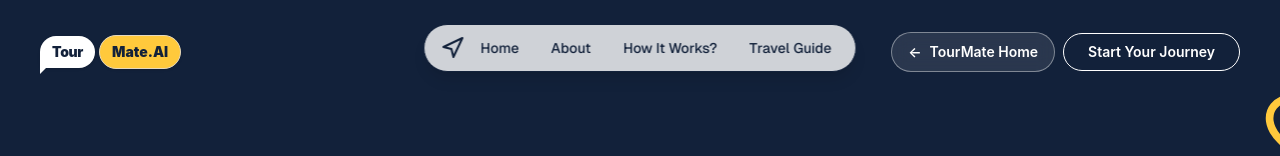
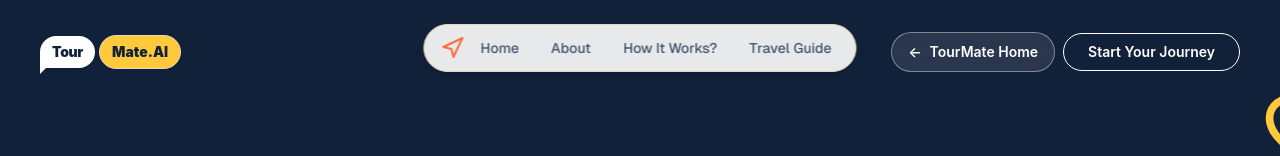
Before and after one commit to vedantchavare04/tourmate, a Next.js app in the folder apps/web/: page / in a window 1280 px wide. Shown: the top 156 px of the page. Built offline with nearby package versions, Linux system fonts and the light colour scheme; no server answers.

Commit message:
Update navbar_compo.tsx

```diff
--- a/apps/web/components/core_ui/navbar_compo.tsx
+++ b/apps/web/components/core_ui/navbar_compo.tsx
@@ -1,7 +1,12 @@
 "use client";
 
 import * as React from "react";
-import { motion, useScroll, useMotionValueEvent, type Variants } from "framer-motion";
+import {
+  motion,
+  useScroll,
+  useMotionValueEvent,
+  type Variants,
+} from "framer-motion";
 import { Navigation, Menu } from "lucide-react";
 import { cn } from "@/src/lib/utils";
 
@@ -45,13 +50,33 @@ const containerVariants: Variants = {
 };
 
 const logoVariants: Variants = {
-  expanded: { opacity: 1, x: 0, rotate: 0, transition: { type: "spring", damping: 15 } },
-  collapsed: { opacity: 0, x: -25, rotate: -180, transition: { duration: 0.3 } },
+  expanded: {
+    opacity: 1,
+    x: 0,
+    rotate: 0,
+    transition: { type: "spring", damping: 15 },
+  },
+  collapsed: {
+    opacity: 0,
+    x: -25,
+    rotate: -180,
+    transition: { duration: 0.3 },
+  },
 };
 
 const itemVariants: Variants = {
-  expanded: { opacity: 1, x: 0, scale: 1, transition: { type: "spring", damping: 15 } },
-  collapsed: { opacity: 0, x: -20, scale: 0.95, transition: { duration: 0.2 } },
+  expanded: {
+    opacity: 1,
+    x: 0,
+    scale: 1,
+    transition: { type: "spring", damping: 15 },
+  },
+  collapsed: {
+    opacity: 0,
+    x: -20,
+    scale: 0.95,
+    transition: { duration: 0.2 },
+  },
 };
 
 const collapsedIconVariants: Variants = {
@@ -64,9 +89,9 @@ const collapsedIconVariants: Variants = {
       damping: 15,
       stiffness: 300,
       delay: 0.15,
-      }
     },
-}
+  },
+};
 
 export function AnimatedNavFramer() {
   const [isExpanded, setExpanded] = React.useState(true);
@@ -81,24 +106,26 @@ export function AnimatedNavFramer() {
     if (isExpanded && latest > previous && latest > 150) {
       setExpanded(false);
       scrollPositionOnCollapse.current = latest;
-    }
-    else if (!isExpanded && latest < previous && (scrollPositionOnCollapse.current - latest > EXPAND_SCROLL_THRESHOLD)) {
+    } else if (
+      !isExpanded &&
+      latest < previous &&
+      scrollPositionOnCollapse.current - latest > EXPAND_SCROLL_THRESHOLD
+    ) {
       setExpanded(true);
     }
 
     lastScrollY.current = latest;
   });
 
-  const handleNavClick = (e: React.MouseEvent) => {
+  const handleNavClick = (event: React.MouseEvent) => {
     if (!isExpanded) {
-      e.preventDefault();
+      event.preventDefault();
       setExpanded(true);
     }
   };
 
-
   return (
-    <div className="fixed top-6 left-1/2 -translate-x-1/2 z-50">
+    <div className="fixed left-1/2 top-6 z-50 -translate-x-1/2">
       <motion.nav
         initial={{ y: -80, opacity: 0 }}
         animate={isExpanded ? "expanded" : "collapsed"}
@@ -107,20 +134,20 @@ export function AnimatedNavFramer() {
         whileTap={!isExpanded ? { scale: 0.95 } : {}}
         onClick={handleNavClick}
         className={cn(
-          "flex items-center overflow-hidden rounded-full border bg-background/80 shadow-lg backdrop-blur-sm h-12",
+          "relative flex h-12 items-center overflow-hidden rounded-full border border-[var(--tourmate-line)] bg-background/90 text-foreground shadow-lg backdrop-blur-sm",
           !isExpanded && "cursor-pointer justify-center"
         )}
       >
         <motion.div
           variants={logoVariants}
-          className="flex-shrink-0 flex items-center font-semibold pl-4 pr-2"
+          className="flex flex-shrink-0 items-center pl-4 pr-2 font-semibold text-[var(--tourmate-coral)]"
         >
           <Navigation className="h-6 w-6" />
         </motion.div>
 
         <motion.div
           className={cn(
-            "flex items-center gap-1 sm:gap-4 pr-4",
+            "flex items-center gap-1 pr-4 sm:gap-4",
             !isExpanded && "pointer-events-none"
           )}
         >
@@ -129,18 +156,19 @@ export function AnimatedNavFramer() {
               key={item.name}
               href={item.href}
               variants={itemVariants}
-              onClick={(e) => e.stopPropagation()}
-              className="text-sm font-medium text-muted-foreground hover:text-foreground transition-colors px-2 py-1"
+              onClick={(event) => event.stopPropagation()}
+              className="px-2 py-1 text-sm font-medium text-[var(--tourmate-dim)] transition-colors hover:text-foreground"
             >
               {item.name}
             </motion.a>
           ))}
         </motion.div>
 
-        <div className="absolute inset-0 flex items-center justify-center pointer-events-none">
+        <div className="pointer-events-none absolute inset-0 flex items-center justify-center">
           <motion.div
             variants={collapsedIconVariants}
             animate={isExpanded ? "expanded" : "collapsed"}
+            className="text-[var(--tourmate-coral)]"
           >
             <Menu className="h-6 w-6" />
           </motion.div>
```
Lines whose indentation alone changed are shown as unchanged.
